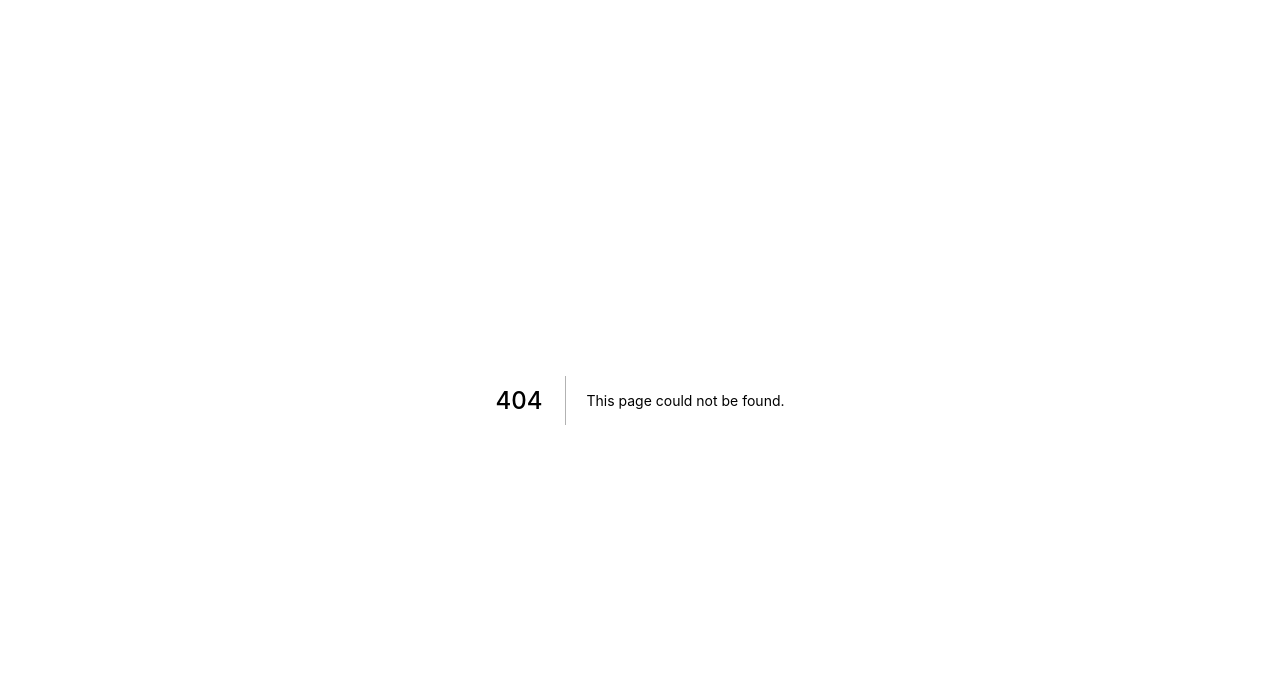
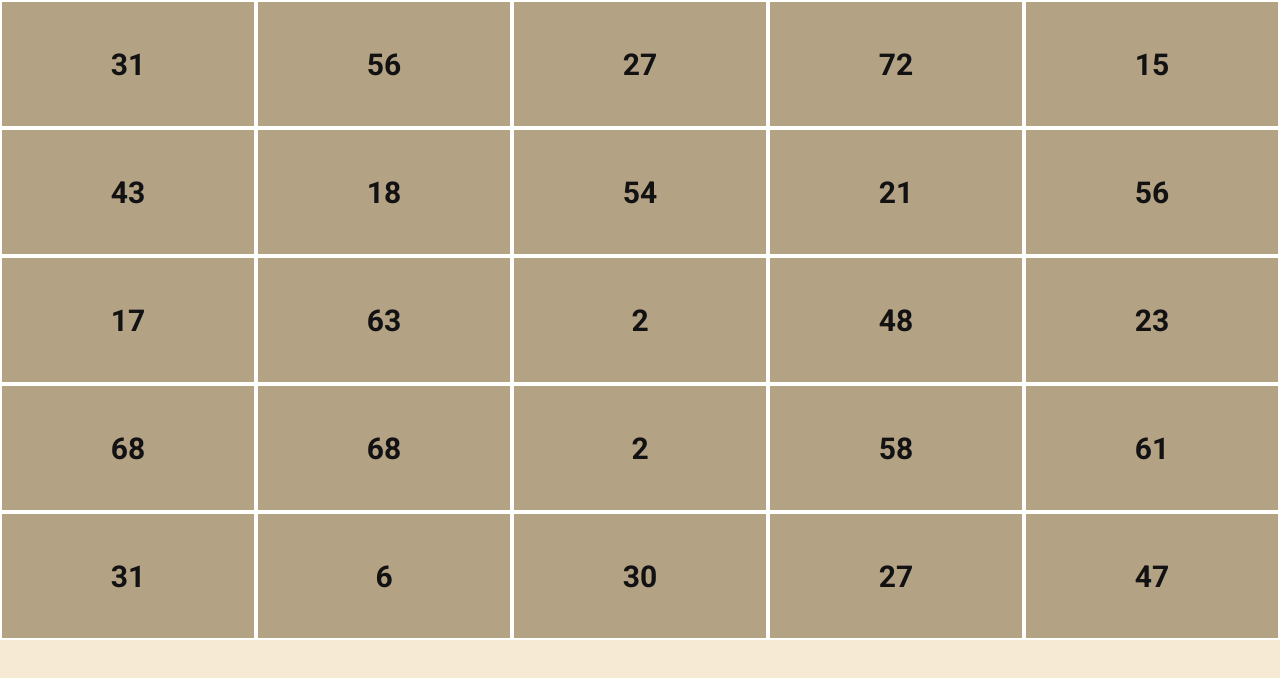
Before and after one commit to joaopaulonsoares/bingo-nextjs, a Next.js app: page /cartela in a window 1280 px wide. Before the commit this address had no page. Shown: the top 678 px of the page. Built offline with nearby package versions, Linux system fonts and the light colour scheme.

Commit message:
Adding player card

```diff
--- /dev/null
+++ b/src/components/Card/PlayerCardItem/home.module.scss
@@ -0,0 +1,11 @@
+.cardItem {
+    background-color: var(--brown-200);
+    border: 2px solid var(--white);
+    font-size: 30px;
+    text-align: center;
+    height: 100%;
+    display: flex;
+    align-items: center;
+    justify-content: center;
+    font-weight: bold;
+}
--- /dev/null
+++ b/src/components/Card/PlayerCardItem/index.js
@@ -0,0 +1,18 @@
+import { useState, useEffect } from 'react';
+import styles from './home.module.scss'
+
+export function PlayerCardItem({number}){
+  const [isNumberMarqued, setIsNumberMarqued] = useState(false);
+  //const isNumberMarqued=false;
+
+    return(
+      <div
+        key={number}
+        style={{backgroundColor: (isNumberMarqued ? '#4cbb17' : '' ) }}
+        className={styles.cardItem}
+        onClick={() => setIsNumberMarqued(!isNumberMarqued)}
+      >
+          {number + 1}
+      </div>
+    )
+  }
--- /dev/null
+++ b/src/pages/cartela.js
@@ -0,0 +1,78 @@
+import { useState, useEffect } from 'react';
+import Head from 'next/head'
+import Image from 'next/image'
+import styles from './home.module.scss'
+import { PlayerCardItem } from '../components/Card/PlayerCardItem/index';
+
+export default function Cartela() {
+  const sizeOfNumbersInRoulette = 75;
+  const amountOfNumbersInCard = 25;
+
+
+  const numbersOfRoulette = Array.from(Array(sizeOfNumbersInRoulette).keys())
+  const [drawNumbers, setDrawNumbers] = useState([])
+  const [numbersToBeDraw, setNumbersToBeDraw] = useState(numbersOfRoulette);
+
+  const [cardNumbers, setCardNumbers] = useState([]);
+
+  const random = (min, max) => Math.floor(Math.random() * (max - min)) + min;
+
+  async function drawRandomNumberAvailable(){
+    const arrayPositionDraw = random(0, numbersToBeDraw.length);
+    const drawNumber = (numbersToBeDraw[arrayPositionDraw]);
+    const updateDrawedNumbers = [...drawNumbers, drawNumber];
+    await setDrawNumbers(updateDrawedNumbers);
+    const availableNumbersToDrawn = [...numbersToBeDraw]
+    const updateAvailableNumbersToDrawn = availableNumbersToDrawn.filter(item => item !== drawNumber)
+    await setNumbersToBeDraw(updateAvailableNumbersToDrawn);
+    // await updateLocalStorageData(updateDrawedNumbers);
+
+    return drawNumber;
+  }
+
+ useEffect(async () => {
+     /*
+    const dataFromLocalStorage = await getLocalStorageData();
+    setDrawNumbers(dataFromLocalStorage);
+    if(dataFromLocalStorage.length > 0) {
+      setLastNumberDraw(([...dataFromLocalStorage].slice(-1))[0]);
+    }*/
+    buildNewCardForPlayer();
+  },[]);
+
+
+async function buildNewCardForPlayer(){
+    const newCardNumbers = [];
+    setCardNumbers([]);
+
+    for(let i = 0; i < amountOfNumbersInCard ; i++){
+        const randomNumber = await drawRandomNumberAvailable();
+        newCardNumbers.push(randomNumber);
+    }
+
+    setCardNumbers(newCardNumbers);
+}
+
+  async function getLocalStorageData(){
+    const localStorageData = localStorage.getItem('@bingoRoulette/cardNumbers');
+    if(localStorageData){
+      return localStorageData.split(',').map(Number);
+    }
+
+    return [];
+  }
+
+  return (
+      <div className={styles.playerCardContainer}>
+            <div className={styles.playerCardNumbers}>
+                {
+                  cardNumbers.map((number) =>
+                    <div key={`numbersOfRoulette-${number}`}>
+                      <PlayerCardItem number={number}/>
+                    </div>
+                  )
+                }
+            </div>
+      </div>
+  )
+}
--- a/src/pages/home.module.scss
+++ b/src/pages/home.module.scss
@@ -97,5 +97,21 @@
         background-color: var(--brown-200);
     }
 
+}
 
+
+.playerCardContainer {
+    width: 100vw;
+    height: 100vh;
+
+    .playerCardNumbers {
+        height: 80%;
+        width: 100%;
+        display: grid;
+        grid-template-columns: repeat(5, 1fr);
+        grid-column-gap: 0px;
+        grid-row-gap: 0px;
+        background-color: var(--brown-200);
+        font-size: 1rem;
+    }
 }
--- a/src/pages/index.js
+++ b/src/pages/index.js
@@ -93,7 +93,7 @@ export default function Home() {
                 {
                   numbersOfRoulette.map((number) =>
                     <div key={`numbersOfRoulette-${number}`}>
-                      {cardItem(number, drawNumbers)}
+                      {cardItem(number, drawNumbers.includes(number))}
                     </div>
                   )
                 }
```
Also changed, not shown: src/components/CardItem/index.js (+3 -4 lines).
